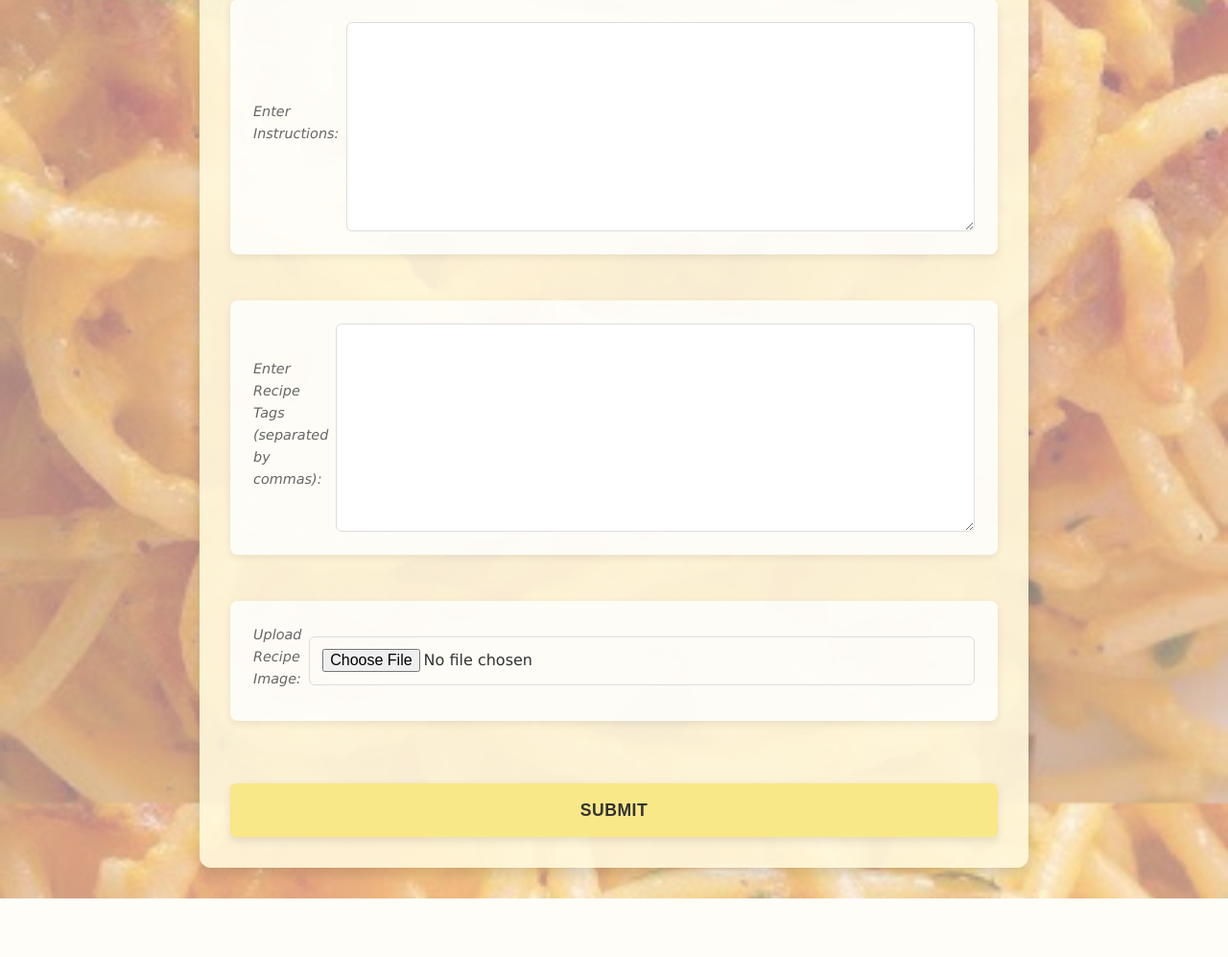
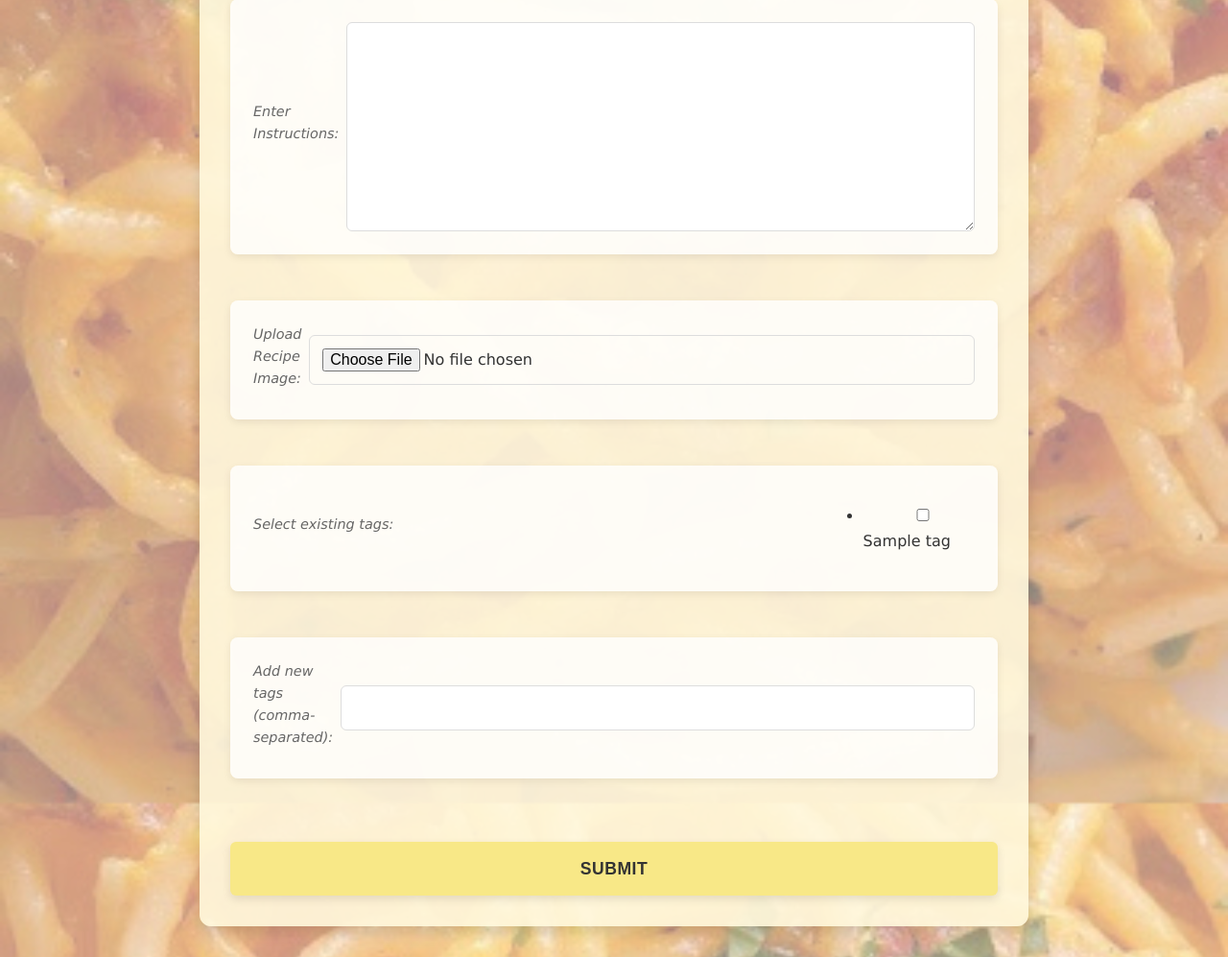
Before and after one commit to MySTerY1747/FlavorFolio, a Django app: page /upload_recipe/ in a window 1280 px wide. Shown: the part 870-1867 px from the top of the page at 96% size. Before the commit the page ends 1806 px from the top, so only its background shows below. Run offline with Django 5.2, Linux system fonts and the light colour scheme; a user stored in the database is signed in; tables that the repository leaves empty hold one stand-in row (values such as "Sample post"); some libraries are stand-ins or nearby versions.

Commit message:
add ability to add existing or new tags to recipes on upload

```diff
--- a/flavorfolio/recipes/forms.py
+++ b/flavorfolio/recipes/forms.py
@@ -5,24 +5,26 @@ from django.contrib.auth.models import User
 
 class RecipeForm(forms.ModelForm):
     title = forms.CharField(max_length=128, help_text="Enter Recipe Name: ")
-
     ingredients = forms.CharField(
         widget=forms.Textarea, help_text="Enter Recipe Ingredients: "
     )
-
     instructions = forms.CharField(
         widget=forms.Textarea, help_text="Enter Instructions: "
     )
-
-    tags = forms.CharField(
-        widget=forms.Textarea, help_text="Enter Recipe Tags (separated by commas): "
+    existing_tags = forms.ModelMultipleChoiceField(
+        queryset=Tag.objects.all(),
+        widget=forms.CheckboxSelectMultiple,
+        required=False,
+        help_text="Select existing tags:",
     )
-
+    new_tags = forms.CharField(
+        max_length=255, required=False, help_text="Add new tags (comma-separated):"
+    )
     image = forms.ImageField(help_text="Upload Recipe Image: ", required=False)
 
     class Meta:
         model = Recipe
-        fields = ("title", "ingredients", "instructions", "tags", "image")
+        fields = ("title", "ingredients", "instructions", "image")
 
 
 class EditBioForm(forms.ModelForm):
--- a/flavorfolio/recipes/views.py
+++ b/flavorfolio/recipes/views.py
@@ -106,12 +106,23 @@ def upload_recipe(request):
             recipe = form.save(commit=False)
             recipe.user = request.user
             recipe.save()
+
+            # Add existing tags
+            for tag in form.cleaned_data["existing_tags"]:
+                tag.recipes.add(recipe)
+
+            # Add new tags
+            if form.cleaned_data["new_tags"]:
+                for tag_name in [
+                    name.strip() for name in form.cleaned_data["new_tags"].split(",")
+                ]:
+                    tag, created = Tag.objects.get_or_create(name=tag_name.title())
+                    tag.recipes.add(recipe)
+
             return redirect(reverse("recipes:recipe", args=[recipe.id]))
-        else:
-            return HttpResponse(form.errors.as_text())
     else:
-        response = render(request, "recipes/upload_recipe.html", {"form": RecipeForm()})
-        return response
+        form = RecipeForm()
+    return render(request, "recipes/upload_recipe.html", {"form": form})
 
 
 @login_required
--- a/flavorfolio/templates/recipes/upload_recipe.html
+++ b/flavorfolio/templates/recipes/upload_recipe.html
@@ -18,12 +18,24 @@
         <h1>Enter Recipe Details:</h1>
         <form class="recipe-form" method="post" action="{% url 'recipes:upload_recipe' %}" enctype="multipart/form-data">
             {% csrf_token %}
-            {% for field in form.visible_fields %}
-                <div class="form-field">
-                    <span class="help-text">{{ field.help_text }}</span>
-                    {{ field }}
-                    {{ field.errors }}
-                </div>
+            {% for field in form %}
+                {% if field.name == 'existing_tags' %}
+                    <div class="form-field">
+                        <span class="help-text">{{ field.help_text }}</span>
+                        <ul class="checkbox-list">
+                            {% for checkbox in field %}
+                                <li>{{ checkbox }}</li>
+                            {% endfor %}
+                        </ul>
+                        {{ field.errors }}
+                    </div>
+                {% else %}
+                    <div class="form-field">
+                        <span class="help-text">{{ field.help_text }}</span>
+                        {{ field }}
+                        {{ field.errors }}
+                    </div>
+                {% endif %}
             {% endfor %}
 
             <button type="submit">Submit</button>
```
Also changed, not shown: flavorfolio/static/stylesheets/recipe_styles.css (+9 -0 lines).
